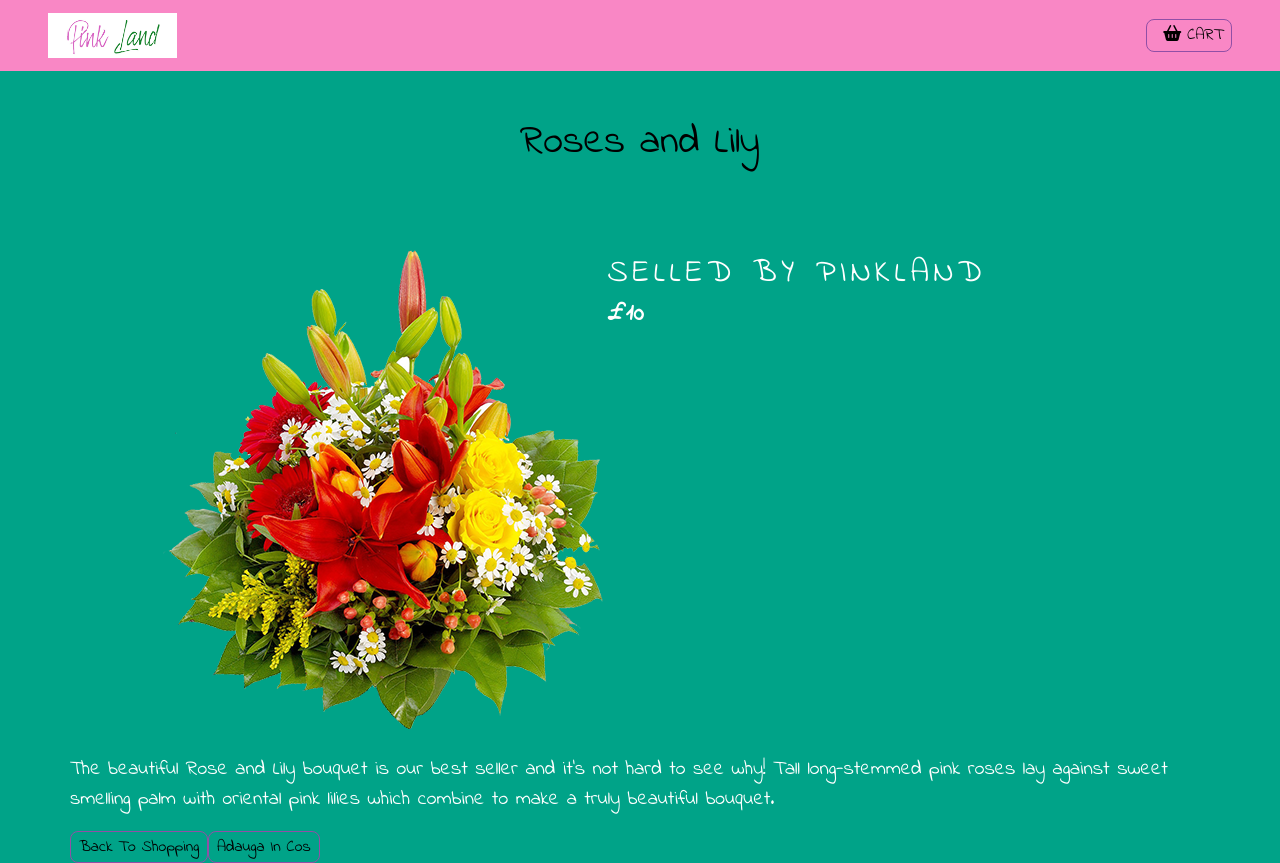
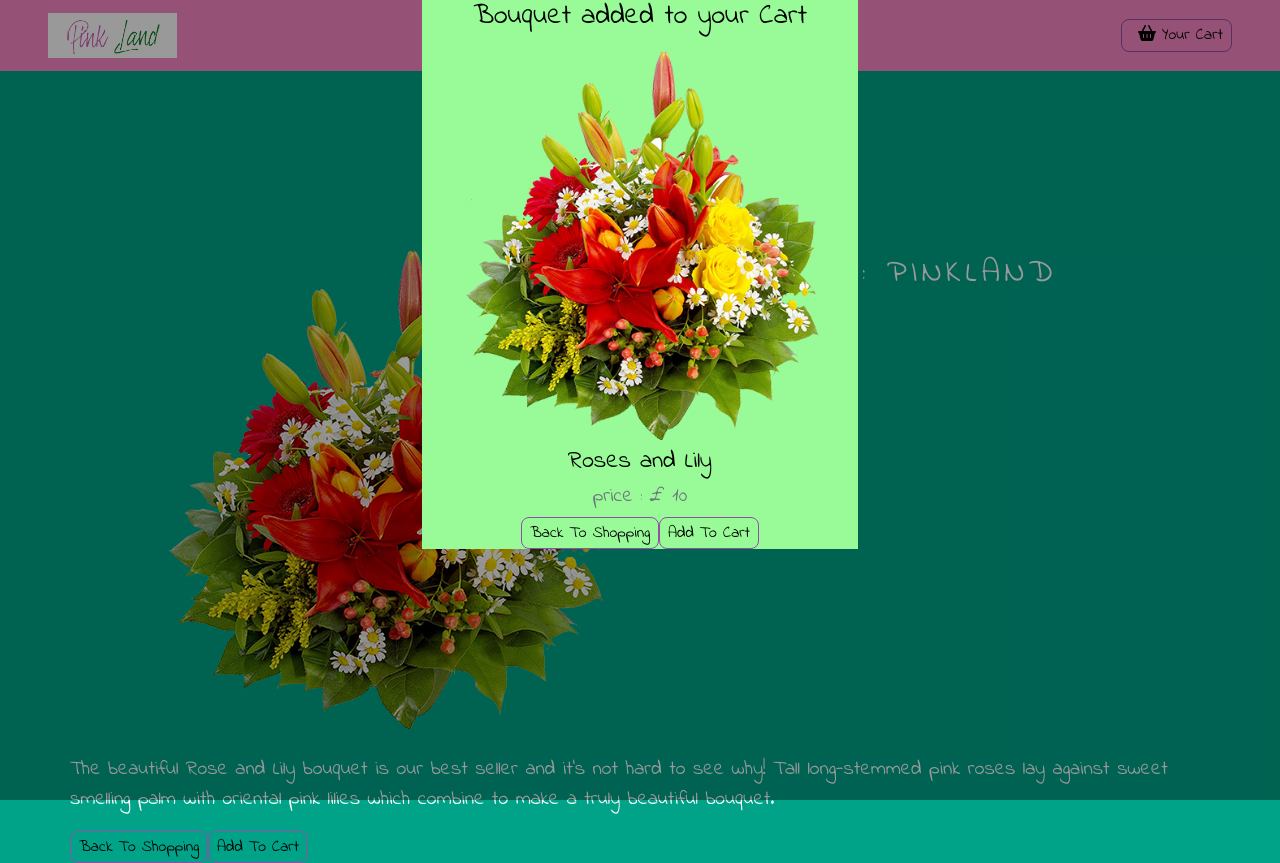
Before and after one commit to mentorxp/pinkland, a React (Create React App) app: page /details in a window 1280 px wide. Built offline with nearby package versions, Linux system fonts and the light colour scheme; a web font is replaced by a local one.

Commit message:
modal page -tested succesfluly

```diff
--- a/src/App.css
+++ b/src/App.css
@@ -7,7 +7,7 @@
    --mainOrange: #ff8242;
    --mainDark: #232528;
    --textpink: #f987c5;
-   --textgreen: #d5fd6e;
+   --textgreen: #98fb98;
    --textWhite: #ffffff;
 
 
@@ -57,3 +57,14 @@ color: var(--textpink);
   width: 25%;
   height: 50%;
 }
+
+.content-product img{
+  padding-bottom: 50px;
+  position: center;
+
+
+}
+.content-info{
+  padding: 30px;
+  margin: 3rem;
+}
--- a/src/App.js
+++ b/src/App.js
@@ -7,6 +7,7 @@ import ProdusLista from './components/ProdusLista';
 import Detalii from './components/Detalii';
 import Coscump from './components/Coscump';
 import Default from './components/Default';
+import Modal from './components/Modal';
 
 
 class App extends Component {
@@ -21,6 +22,7 @@ class App extends Component {
 
          <Route component={Default} />
          </Switch>
+         <Modal/>
 
           </React.Fragment>
     );
--- a/src/components/Coscump.js
+++ b/src/components/Coscump.js
@@ -2,7 +2,7 @@ import React, { Component } from 'react';
 
 
 
- class Coscump extends Component {
+ class Cart extends Component {
     render() {
         return(
             <div>
@@ -11,4 +11,4 @@ import React, { Component } from 'react';
         )
     }
 }
-export default Coscump;
+export default Cart;
--- a/src/components/Detalii.js
+++ b/src/components/Detalii.js
@@ -1,57 +1,70 @@
-import React, { Component } from 'react';
-import {ProductConsumer} from '../textDescriere';
-import {Link} from 'react-router-dom';
-import {Buttondesign} from './Buttonstyle';
+import React, { Component } from "react";
+import { ProductConsumer } from "../textDescriere";
+import { Link } from "react-router-dom";
+import { Buttondesign } from "./Buttonstyle";
 
-
-class Detalii extends Component {
+class Details extends Component {
   render() {
-        return(
+    return (
       <ProductConsumer>
-                {(value)=> {
-                    const { id, company, img, info, price, title, inCart }=value.detailProduct;
-                   return(
+        {value => {
+          const {
+            id,
+            company,
+            img,
+            info,
+            price,
+            title,
+            inCart,
+          } = value.detailProduct;
+          return (
             <div className="container py5">
               {/* title */}
               <div className="row">
-                               <div className="col-10 mx-auto text-center my-5" >
+                <div className="col-10 mx-auto text-center my-5">
                   <h1>{title}</h1>
-
                 </div>
-
               </div>
               {/* end title*/}
               {/* detalii Produs */}
 
               <div className="row">
                 <div className="col-10 mx-auto col-md-4 my-3 text-capitalize">
-
-                                            <img src={img} className="imagine-fluid" alt="flori"/>
+                  <img src={img} className="imagine-fluid" alt="flori" />
                 </div>
 
                 <div className="col-10 mx-auto col-md-6 my-3">
-                  <h2 className="text-title text-muted mt-3 mb-2 var"><span className="text-White">Selled By {company} </span></h2> <h4 className="text-White"><strong>£{price}</strong></h4> </div>
-                           <p className="text-muted lead" ><span className="text-White">{info}</span></p>
+                  <h2 className="text-title text-muted mt-3 mb-2 var">
+                    <span className="text-White">Online Store: {company} </span>
+                  </h2>{" "}
+                  <h4 className="text-White">
+                    <strong>£{price}</strong>
+                  </h4>{" "}
+                </div>
+                <p className="text-muted lead">
+                  <span className="text-White">{info}</span>
+                </p>
                 {/* buttons area */}
-                           <Link to='/'>
-                               <Buttondesign>
-                                   Back to Shopping
-                               </Buttondesign>
+                <Link to="/">
+                  <Buttondesign>Back to Shopping</Buttondesign>
                 </Link>
-                               <Buttondesign disabled={inCart ? true : false}
-                               onClick={()=>{
+               <Buttondesign
+
+                 disabled={inCart ? true : false}
+                  onClick={() => {
                     value.addToCart(id);
+                    value.openModal(id);
                   }}>
-                                   {inCart ? "inCart" : "Adauga in Cos"}
+                  {inCart ? "inCart" : "Add to Cart"}
                 </Buttondesign>
 
-                             </div>
 
               </div>
-                   )
+            </div>
+          );
         }}
       </ProductConsumer>
-        )
+    );
   }
 }
-export default Detalii;
+export default Details;
--- /dev/null
+++ b/src/components/Modal.js
@@ -0,0 +1,68 @@
+import React, { Component } from 'react'
+import PropTypes from 'prop-types';
+import styled from'styled-components';
+import {ProductConsumer} from '../textDescriere';
+import {Buttondesign} from './Buttonstyle';
+import {Link} from 'react-router-dom';
+
+ class Modal extends Component {
+    static propTypes = {
+        prop: PropTypes
+    }
+
+    render() {
+        return (
+            <ProductConsumer>
+                {(value)=> {
+                    const {modalOpen, closeModal} = value;
+                    const {img, title, price}= value.modalProduct;
+                    if (!modalOpen){
+                        return null;
+                    }
+                    else {
+                        return (
+                        <ModalStyledContainer>
+                       <div classNameContainer>
+                           <div className="row">
+                         <div id="modal"
+                         className="col-8 mx-auto col-md-6 col-lg-4 text-center">
+                             <h3>Bouquet added to your Cart</h3>
+                             <img src={img} className="img-fluid" alt="bouquet"/>
+                             <h4>{title}</h4>
+                              <h5 className="text-muted">price : £ {price}</h5>
+                              <Link to='/'>
+                                  <Buttondesign onClick={()=> closeModal()}>Back To Shopping</Buttondesign>
+                                  </Link>
+                                  <Link to='/cart'>
+                                      <Buttondesign onClick={()=>
+                                         closeModal()}>
+                                    Add to Cart
+                                      </Buttondesign>
+                                      </Link>
+                                       </div>
+                           </div>
+                       </div>
+                        </ModalStyledContainer>
+                        );
+                    }
+                }}
+            </ProductConsumer>
+        )
+    }
+}
+
+const ModalStyledContainer = styled.div `
+position: fixed;
+top:0;
+left:0;
+right:0;
+bottom:0;
+background: rgba(0,0,0,0.4);
+align-items:center;
+justify-content:center;
+#modal {
+    background: var(--textgreen);
+}
+
+`;
+export default Modal;
--- a/src/components/Navbar.js
+++ b/src/components/Navbar.js
@@ -23,7 +23,7 @@ class Navbar extends Component {
         <Link to='/cart' className="ml-auto">
             <Buttondesign>
                 <span className="mr-2"></span>
-                <i className="fas fa-shopping-basket" /> CART
+                <i className="fas fa-shopping-basket" /> Your Cart
             </Buttondesign>
         </Link>
 
--- a/src/components/Produs.js
+++ b/src/components/Produs.js
@@ -7,23 +7,30 @@ import { Buttondesign } from './Buttonstyle';
 import PropTypes from 'prop-types';
 
 
-class Produs extends Component {
+class Product extends Component {
     render() {
-        const {id, title, img, price, inCart } = this.props.produs;
+        const {id, title, img, price, inCart } = this.props.product;
         return (
 <ProductWrapper className = "col-9 mx-auto col-md col-lg-3">
 <div className="card">
-    <div className="img-container mx-5">
-        onClick={() => console.log('you just clicked on this image')}
+    <ProductConsumer>
+
+    {value => (
+    <div className="img-container mx-5"
+        onClick={() =>  value.handleDetailProduct(id)}>
         <Link to="/details">
             < img src={img} alt="produs" className="card-img-top" />
         </Link>
         <Buttondesign className="cart-button" disabled={inCart ? true : false}
-         onClick={()=>{console.log("produsul este adaugat in cos");}}>
+         onClick={()=>{
+             value.addToCart(id);
+             value.openModal(id);
+             }}>
         {inCart ? (<p className="text-capitalize mb-0" disabled>{" "}
-         Adaugat In Cos</p>):(<i className="fas fa-shopping-basket"/>)}
+         Added in Cart</p>):(<i className="fas fa-shopping-basket"/>)}
           </Buttondesign>
-    </div>
+    </div> )}
+    </ProductConsumer>
     <div className="card-footer d-flex justify-content-between">
         <p className="align-self-center mb-0">{title}</p>
         <h5 className="price">£ <span>{price}</span></h5>
@@ -35,7 +42,7 @@ class Produs extends Component {
     }
 }
 // verific codul
-Produs.propTypes = {
+Product.propTypes = {
     produs:PropTypes.shape({
         id:PropTypes.number,
         img:PropTypes.string,
@@ -74,4 +81,4 @@ background-color: white;
 
 
 
-export default Produs;
+export default Product;
--- a/src/components/ProdusLista.js
+++ b/src/components/ProdusLista.js
@@ -1,10 +1,10 @@
 import React, { Component } from 'react';
-import Produs from './Produs';
+import Product from './Produs';
 import Titlestyle from './Titlestyle';
 import {ProductConsumer} from '../textDescriere'
 
 
- class ProdusLista extends Component {
+ class ProductList extends Component {
 
     render() {
 
@@ -17,8 +17,8 @@ import {ProductConsumer} from '../textDescriere'
 
                            <ProductConsumer>
                                {value=> {
-return value.products.map( produs =>{
-return <Produs key="produs.id" produs={produs}
+return value.products.map( product =>{
+return <Product key="product.id" product={product}
 />;
 })
                                }}
@@ -32,4 +32,4 @@ return <Produs key="produs.id" produs={produs}
         )
     }
 }
-export default ProdusLista;
+export default ProductList;
--- a/src/textDescriere.js
+++ b/src/textDescriere.js
@@ -7,34 +7,77 @@ const ProductContext = React.createContext();
 export default class ProductProvider extends Component {
     state = {
         products: [],
-       detailProduct : detailProduct
+       detailProduct : detailProduct,
+       cart:[],
+       modalOpen: true,
+       modalProduct : detailProduct,
     };
 
     componentDidMount(){
         this.setProducts();
     }
     setProducts = () =>{
-        let tempProduse = [];
+        let tempProducts = [];
         databaseFlori.forEach(item => {
             const singleItem = {...item};
-            tempProduse = [...tempProduse, singleItem];
+            tempProducts = [...tempProducts, singleItem];
         });
         this.setState(()=> {
-            return {products:tempProduse};
+            return {products : tempProducts};
         });
     };
-    handleDetail = () => {
-        console.log('hello from detail');
+
+    getItemProduct = id => {
+        const product = this.state.products.find(item => item.id === id);
+        return product;
     };
-    addToCart = id =>{
-        console.log(`aveti in cos.id is ${id}`);
+    handleDetailProduct = id => {
+        const product = this.getItemProduct(id);
+        this.setState (() => {
+            return {detailProduct : product};
+        });
     };
+    addToCart = id => {
+        let tempProducts = [...this.state.products];
+        const index = tempProducts.indexOf(this.getItemProduct(id));
+        const product = tempProducts[index];
+        product.inCart = true;
+        product.count = 1;
+        const price = product.price;
+        product.total = price;
+        this.setState(
+            ()=>{
+            return {products : tempProducts, cart : [...this.state.cart, product]};
+        },
+        () =>{
+        console.log(this.state);
+    });
+    };
+
+    openModal = id => {
+        const product = this.getItemProduct(id);
+        this.setState(() => {
+            return {modalProduct: product, modalOpen:true}
+        } )
+    }
+
+    closeModal = () => {
+        this.setState(()=>{
+            return {modalOpen:false}
+        })
+    }
+
+
     render() {
         return (
             <div>
-                <ProductContext.Provider value= {{...this.state,
-                handleDetail:this.handleDetail,
-                addToCart:this.addToCart}}>
+                <ProductContext.Provider value= {{
+                    ...this.state,
+                handleDetailProduct: this.handleDetailProduct,
+                addToCart: this.addToCart,
+                openModal:this.openModal,
+                closeModal:this.closeModal
+                }}>
                     {this.props.children}
                 </ProductContext.Provider>
             </div>
```
Also changed, not shown: 1 other file (tests, documents, lock files or other folders). Lines whose indentation alone changed are shown as unchanged.
